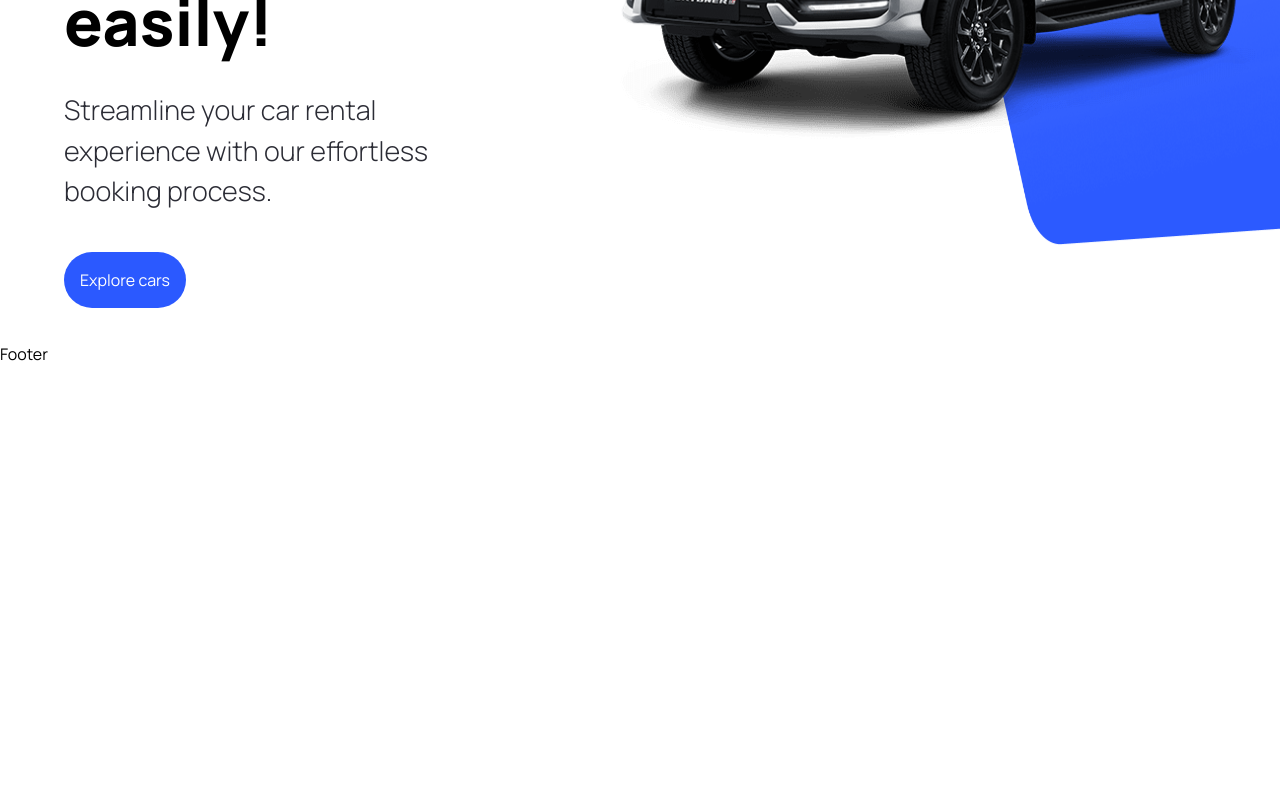
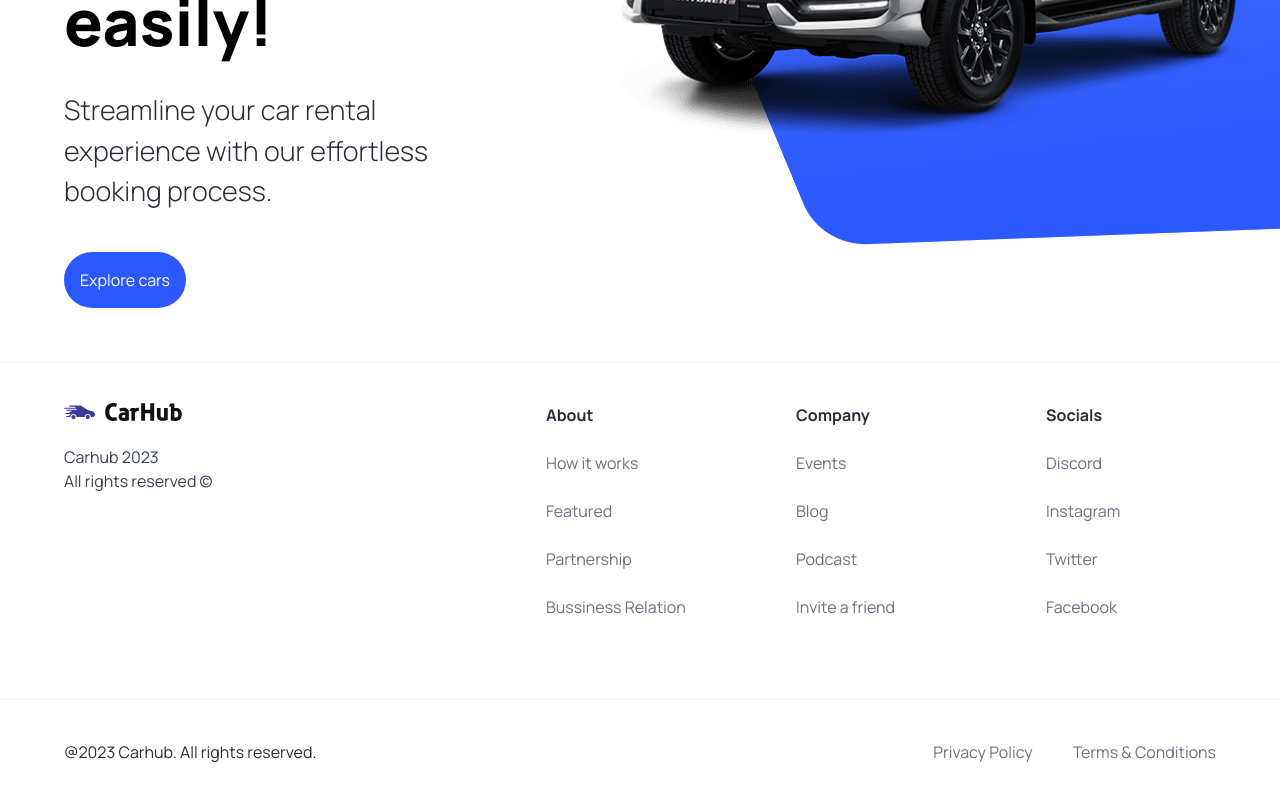
Before and after one commit to K-Aayush/car_showcase-NextJS, a Next.js app: page / in a window 1280 px wide. Shown: the part 458-1258 px from the top of the page. Before the commit the page ends 824 px from the top, so only its background shows below. Built offline with nearby package versions, Linux system fonts and the light colour scheme.

Commit message:
Footer section

```diff
--- a/components/footer.tsx
+++ b/components/footer.tsx
@@ -1,9 +1,50 @@
 import React from 'react'
+import Image from 'next/image'
+import Link from 'next/link'
+import { footerLinks } from '@/constants'
 
 const Footer = () => {
-  return (
-    <div>Footer</div>
-  )
+    return (
+        <footer className="flex flex-col text-black-100 mt-5 border-t border-gray-100">
+            <div className="flex max-md:flex-col flex-wrap justify-between gap-5 sm:px-16 px-6 py-10">
+                <div className="flex flex-col justify-start items-start gap-6">
+                    <Image src={"/logo.svg"} alt='logo' width={118} height={18} className='object-contain' />
+                    <p className='text-base text-gray-700'>
+                        Carhub 2023 <br />
+                        All rights reserved &copy;
+                    </p>
+                </div>
+                <div className="footer_links">
+                    {footerLinks.map((link) => (
+                        <div key={link.title} className="footer_link">
+                            <h3 className="font-bold">{link.title}</h3>
+                            {link.links.map((item) => (
+                                <Link key={item.title} href={item.url} className="text-gray-500">{item.title}</Link>
+                            ))}
+                        </div>
+                    ))}
+                </div>
+            </div>
+            <div className="flex justify-between items-center flex-wrap mt-10 border-t border-gray-100 sm:px-16 px-6 py-10">
+                <p>@2023 Carhub. All rights reserved.</p>
+                <div className="footer_copyrights-link">
+                    <Link
+                        href={"/"}
+                        className="text-gray-500"
+                    >
+                        Privacy Policy
+                    </Link>
+                    <Link
+                        href={"/"}
+                        className="text-gray-500"
+                    >
+                        Terms & Conditions
+                    </Link>
+                </div>
+            </div>
+
+        </footer>
+    )
 }
 
 export default Footer
--- a/components/hero.tsx
+++ b/components/hero.tsx
@@ -26,8 +26,8 @@
         <div className="hero_image-container">
             <div className="hero_image">
                 <Image src="/hero.png" alt="hero" fill className="object-contain" />
+            </div>
                 <div className="hero_image-overlay" />
-            </div>
         </div>
     </div>
   )
--- a/components/navbar.tsx
+++ b/components/navbar.tsx
@@ -12,7 +12,7 @@
                 <Image src={"/logo.svg"} alt="car hub logo" width={118} height={18} className="object-contain" />
             </Link>
 
-            <CustomButton title="Sign In" btnType="button" containerStyles="text-primary-blue rounded-full bg-white min-w-[130px]"/>
+            <CustomButton title="Sign In" btnType="button" containerStyles="text-primary-blue rounded-full bg-white min-w-[130px] p-3"/>
         </nav>
     </header>
   )
--- /dev/null
+++ b/constants/index.ts
@@ -0,0 +1,101 @@
+export const manufacturers = [
+    "Acura",
+    "Alfa Romeo",
+    "Aston Martin",
+    "Audi",
+    "Bentley",
+    "BMW",
+    "Buick",
+    "Cadillac",
+    "Chevrolet",
+    "Chrysler",
+    "Citroen",
+    "Dodge",
+    "Ferrari",
+    "Fiat",
+    "Ford",
+    "GMC",
+    "Honda",
+    "Hyundai",
+    "Infiniti",
+    "Jaguar",
+    "Jeep",
+    "Kia",
+    "Lamborghini",
+    "Land Rover",
+    "Lexus",
+    "Lincoln",
+    "Maserati",
+    "Mazda",
+    "McLaren",
+    "Mercedes-Benz",
+    "MINI",
+    "Mitsubishi",
+    "Nissan",
+    "Porsche",
+    "Ram",
+    "Rolls-Royce",
+    "Subaru",
+    "Tesla",
+    "Toyota",
+    "Volkswagen",
+    "Volvo",
+  ];
+
+  export const yearsOfProduction = [
+    { title: "Year", value: "" },
+    { title: "2015", value: "2015" },
+    { title: "2016", value: "2016" },
+    { title: "2017", value: "2017" },
+    { title: "2018", value: "2018" },
+    { title: "2019", value: "2019" },
+    { title: "2020", value: "2020" },
+    { title: "2021", value: "2021" },
+    { title: "2022", value: "2022" },
+    { title: "2023", value: "2023" },
+  ];
+
+  export const fuels = [
+    {
+      title: "Fuel",
+      value: "",
+    },
+    {
+      title: "Gas",
+      value: "Gas",
+    },
+    {
+      title: "Electricity",
+      value: "Electricity",
+    },
+  ];
+
+  export const footerLinks = [
+    {
+      title: "About",
+      links: [
+        { title: "How it works", url: "/" },
+        { title: "Featured", url: "/" },
+        { title: "Partnership", url: "/" },
+        { title: "Bussiness Relation", url: "/" },
+      ],
+    },
+    {
+      title: "Company",
+      links: [
+        { title: "Events", url: "/" },
+        { title: "Blog", url: "/" },
+        { title: "Podcast", url: "/" },
+        { title: "Invite a friend", url: "/" },
+      ],
+    },
+    {
+      title: "Socials",
+      links: [
+        { title: "Discord", url: "/" },
+        { title: "Instagram", url: "/" },
+        { title: "Twitter", url: "/" },
+        { title: "Facebook", url: "/" },
+      ],
+    },
+  ];
```
